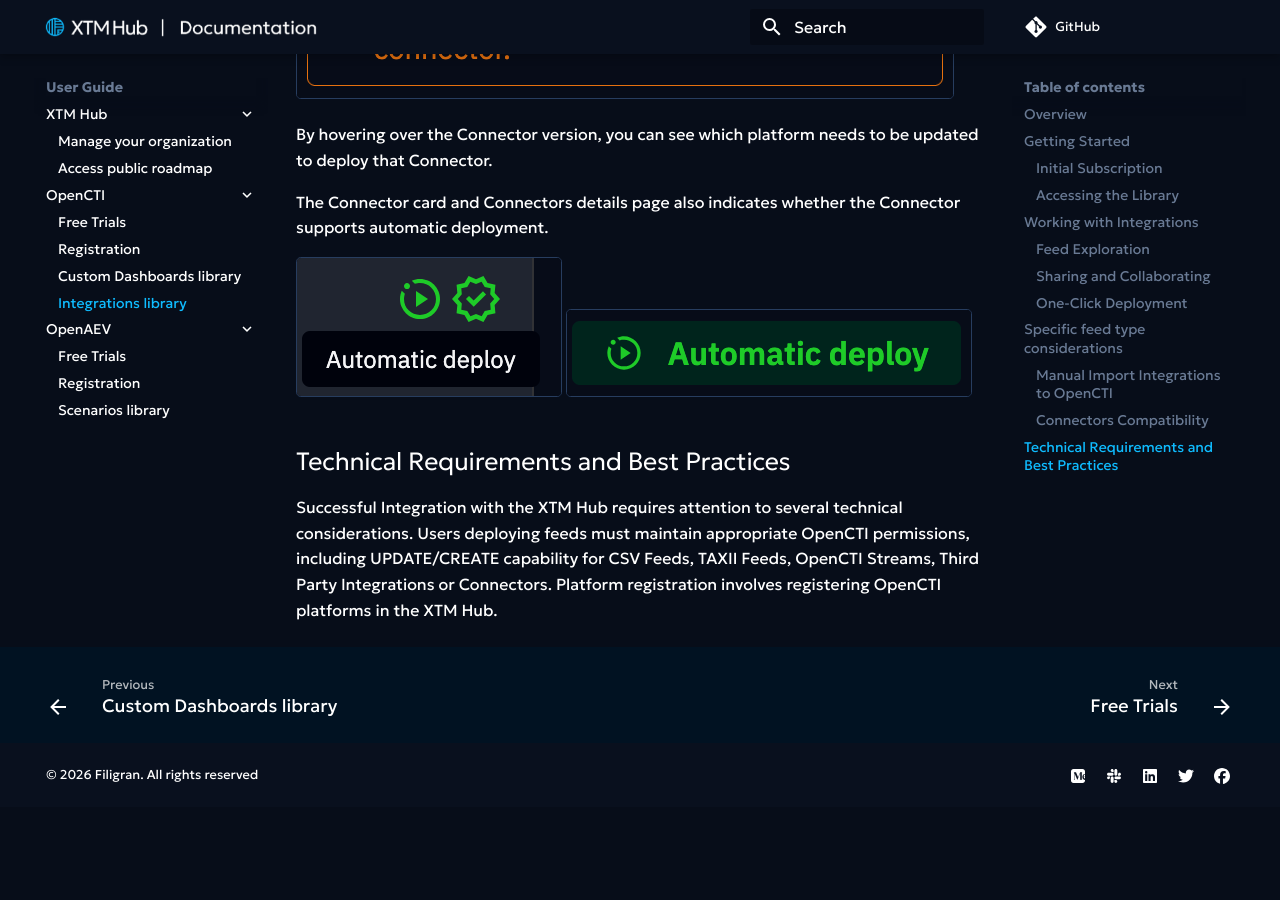
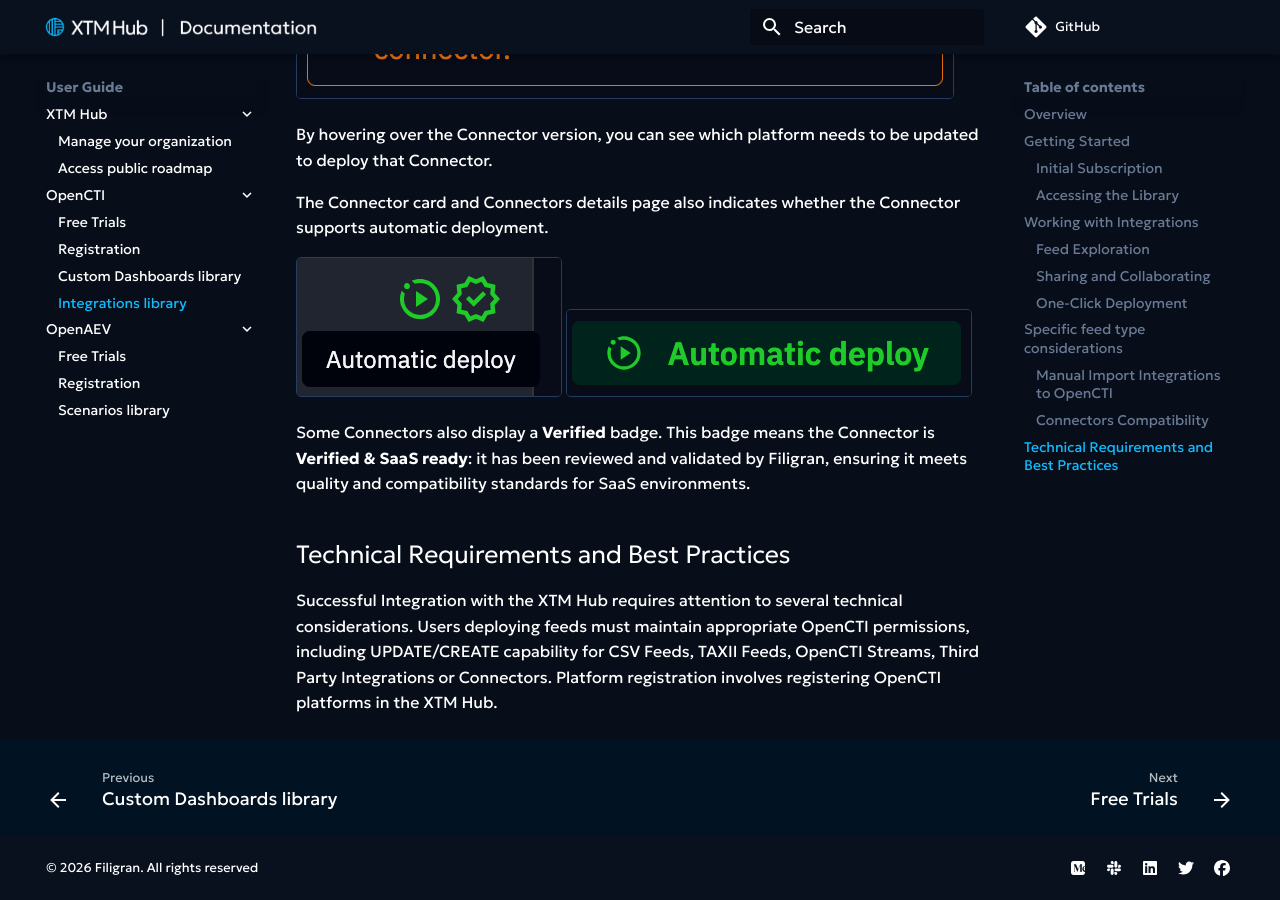
Before and after one commit to FiligranHQ/xtm-hub-docs, an MkDocs documentation site: the page built from docs/libraries/integrations.md, in a window 1280 px wide and 900 px high, scrolled down 4270 px. Built offline with MkDocs 1.6.1 and Material for MkDocs 9.7.7, drawn with Linux system fonts in a browser that asks for light colours; comment, search, counter and statistics services are not loaded; the version menu is left out; before the commit the page ends 5077 px from its top, so only the background shows below that.

Commit message:
[doc] feat(integrations): add verified badge explanation (#1897) (#29)

```diff
--- a/docs/libraries/integrations.md
+++ b/docs/libraries/integrations.md
@@ -126,6 +126,8 @@
 ![Connector card automatic deploy](../assets/images/connector-card-automatic-deploy.png)
 ![Connector details automatic deploy](../assets/images/connector-details-automatic-deploy.png)
 
+Some Connectors also display a **Verified** badge. This badge means the Connector is **Verified & SaaS ready**: it has been reviewed and validated by Filigran, ensuring it meets quality and compatibility standards for SaaS environments.
+
 ## Technical Requirements and Best Practices
 
 Successful Integration with the XTM Hub requires attention to several technical considerations.
```
